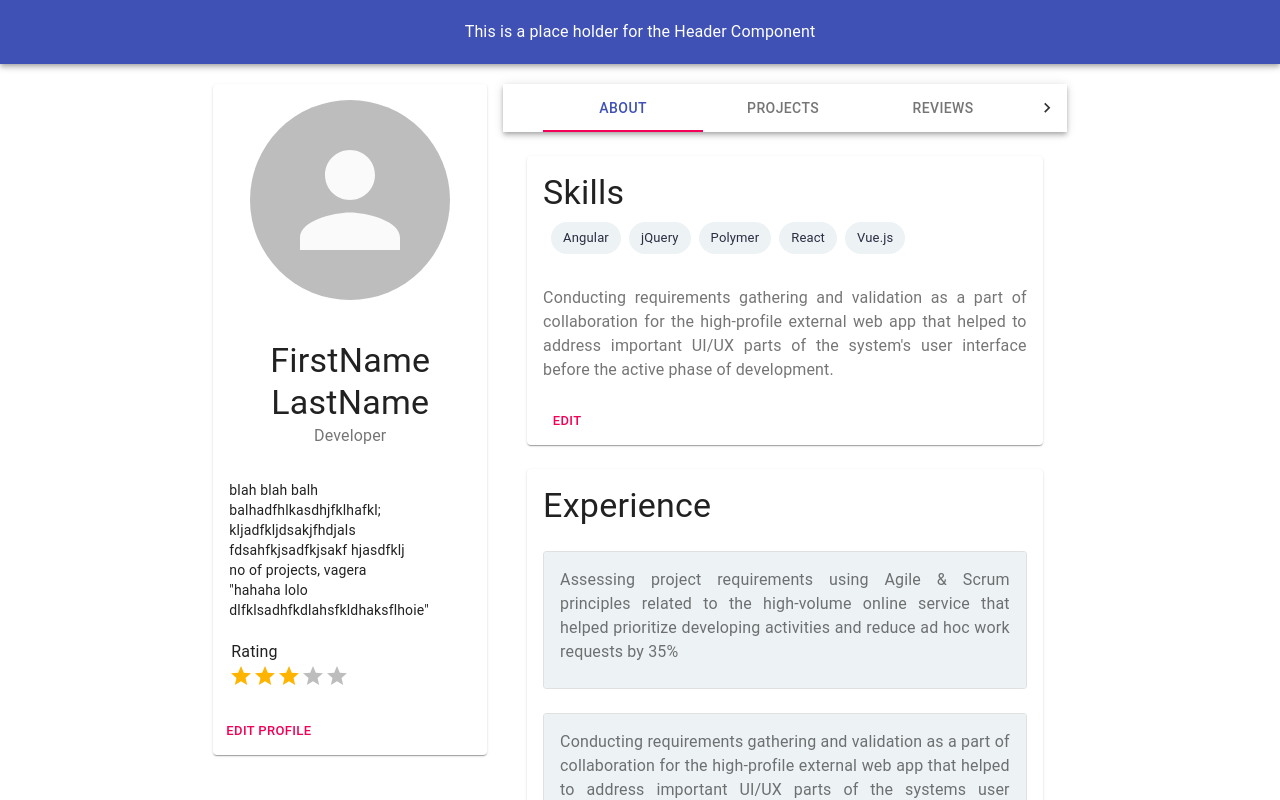
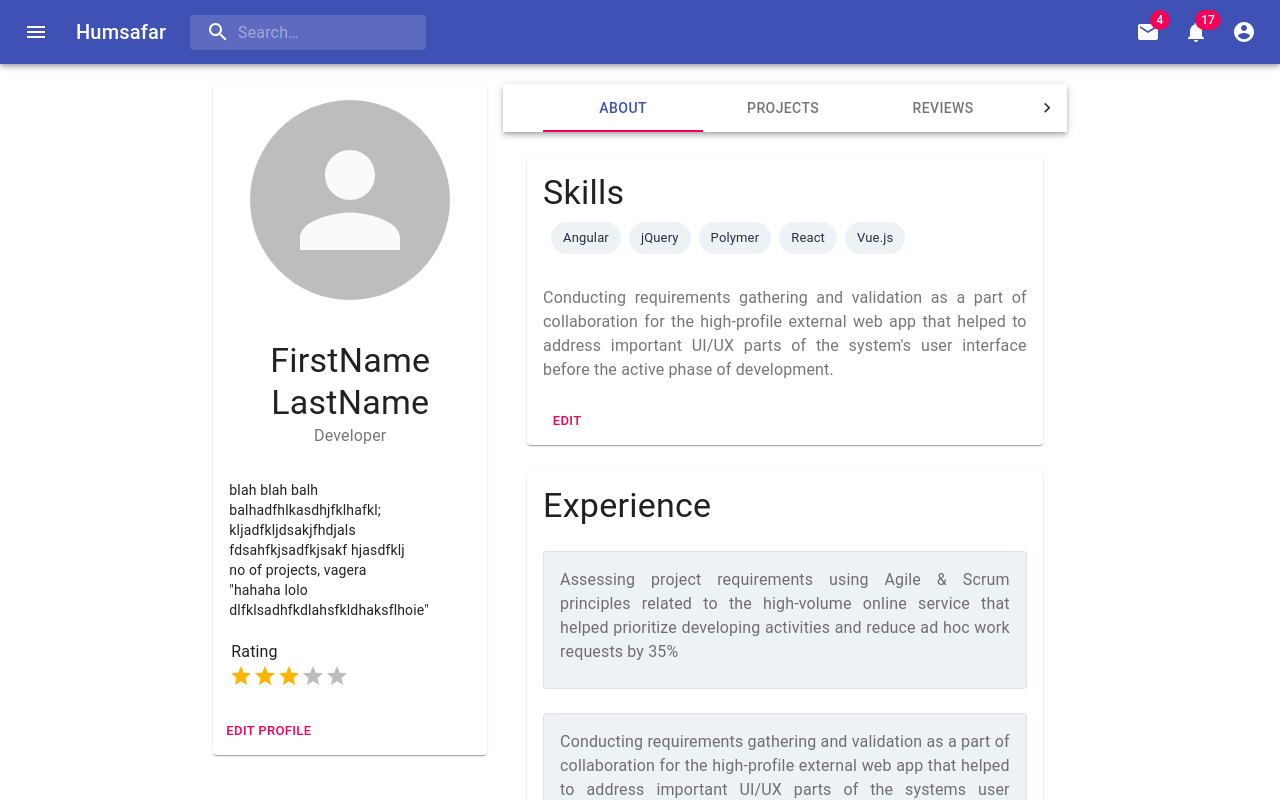
Before and after one commit to theNaukiMatic/Sem-V, a React (Create React App) app: page / in a window 1280 px wide. Shown: the top 800 px of the page. Built offline with nearby package versions, Linux system fonts and the light colour scheme; the HTML template or start-up script is replaced by a standard one.

Commit message:
navbar added

```diff
--- a/src/components/HeaderComponent.js
+++ b/src/components/HeaderComponent.js
@@ -1,22 +1,232 @@
 import React from 'react';
-import { AppBar, Typography, Toolbar } from '@material-ui/core';
-import {makeStyles} from '@material-ui/styles';
+import { fade, makeStyles } from '@material-ui/core/styles';
+import AppBar from '@material-ui/core/AppBar';
+import Toolbar from '@material-ui/core/Toolbar';
+import IconButton from '@material-ui/core/IconButton';
+import Typography from '@material-ui/core/Typography';
+import InputBase from '@material-ui/core/InputBase';
+import Badge from '@material-ui/core/Badge';
+import MenuItem from '@material-ui/core/MenuItem';
+import Menu from '@material-ui/core/Menu';
+import MenuIcon from '@material-ui/icons/Menu';
+import SearchIcon from '@material-ui/icons/Search';
+import AccountCircle from '@material-ui/icons/AccountCircle';
+import MailIcon from '@material-ui/icons/Mail';
+import NotificationsIcon from '@material-ui/icons/Notifications';
+import MoreIcon from '@material-ui/icons/MoreVert';
 
-const useStyles = makeStyles(() => ({
-    typoGraphyStyles:{
-        alignItems : 'center'
-    }
+const useStyles = makeStyles((theme) => ({
+    grow: {
+        flexGrow: 1,
+    },
+    menuButton: {
+        marginRight: theme.spacing(2),
+    },
+    title: {
+        display: 'none',
+        [theme.breakpoints.up('sm')]: {
+            display: 'block',
+        },
+    },
+    search: {
+        position: 'relative',
+        borderRadius: theme.shape.borderRadius,
+        backgroundColor: fade(theme.palette.common.white, 0.15),
+        '&:hover': {
+            backgroundColor: fade(theme.palette.common.white, 0.25),
+        },
+        marginRight: theme.spacing(2),
+        marginLeft: 0,
+        width: '100%',
+        [theme.breakpoints.up('sm')]: {
+            marginLeft: theme.spacing(3),
+            width: 'auto',
+        },
+    },
+    searchIcon: {
+        padding: theme.spacing(0, 2),
+        height: '100%',
+        position: 'absolute',
+        pointerEvents: 'none',
+        display: 'flex',
+        alignItems: 'center',
+        justifyContent: 'center',
+    },
+    inputRoot: {
+        color: 'inherit',
+    },
+    inputInput: {
+        padding: theme.spacing(1, 1, 1, 0),
+        // vertical padding + font size from searchIcon
+        paddingLeft: `calc(1em + ${theme.spacing(4)}px)`,
+        transition: theme.transitions.create('width'),
+        width: '100%',
+        [theme.breakpoints.up('md')]: {
+            width: '20ch',
+        },
+    },
+    sectionDesktop: {
+        display: 'none',
+        [theme.breakpoints.up('md')]: {
+            display: 'flex',
+        },
+    },
+    sectionMobile: {
+        display: 'flex',
+        [theme.breakpoints.up('md')]: {
+            display: 'none',
+        },
+    },
 }));
-const Header = () => {
+
+export default function Navbar() {
     const classes = useStyles();
+    const [anchorEl, setAnchorEl] = React.useState(null);
+    const [mobileMoreAnchorEl, setMobileMoreAnchorEl] = React.useState(null);
+
+    const isMenuOpen = Boolean(anchorEl);
+    const isMobileMenuOpen = Boolean(mobileMoreAnchorEl);
+
+    const handleProfileMenuOpen = (event) => {
+        setAnchorEl(event.currentTarget);
+    };
+
+    const handleMobileMenuClose = () => {
+        setMobileMoreAnchorEl(null);
+    };
+
+    const handleMenuClose = () => {
+        setAnchorEl(null);
+        handleMobileMenuClose();
+    };
+
+    const handleMobileMenuOpen = (event) => {
+        setMobileMoreAnchorEl(event.currentTarget);
+    };
+
+    const menuId = 'primary-search-account-menu';
+    const renderMenu = (
+        <Menu
+            anchorEl={anchorEl}
+            anchorOrigin={{ vertical: 'top', horizontal: 'right' }}
+            id={menuId}
+            keepMounted
+            transformOrigin={{ vertical: 'top', horizontal: 'right' }}
+            open={isMenuOpen}
+            onClose={handleMenuClose}
+        >
+            <MenuItem onClick={handleMenuClose}>Profile</MenuItem>
+            <MenuItem onClick={handleMenuClose}>My account</MenuItem>
+        </Menu>
+    );
+
+    const mobileMenuId = 'primary-search-account-menu-mobile';
+    const renderMobileMenu = (
+        <Menu
+            anchorEl={mobileMoreAnchorEl}
+            anchorOrigin={{ vertical: 'top', horizontal: 'right' }}
+            id={mobileMenuId}
+            keepMounted
+            transformOrigin={{ vertical: 'top', horizontal: 'right' }}
+            open={isMobileMenuOpen}
+            onClose={handleMobileMenuClose}
+        >
+            <MenuItem>
+                <IconButton aria-label="show 4 new mails" color="inherit">
+                    <Badge badgeContent={4} color="secondary">
+                        <MailIcon />
+                    </Badge>
+                </IconButton>
+                <p>Messages</p>
+            </MenuItem>
+            <MenuItem>
+                <IconButton aria-label="show 11 new notifications" color="inherit">
+                    <Badge badgeContent={11} color="secondary">
+                        <NotificationsIcon />
+                    </Badge>
+                </IconButton>
+                <p>Notifications</p>
+            </MenuItem>
+            <MenuItem onClick={handleProfileMenuOpen}>
+                <IconButton
+                    aria-label="account of current user"
+                    aria-controls="primary-search-account-menu"
+                    aria-haspopup="true"
+                    color="inherit"
+                >
+                    <AccountCircle />
+                </IconButton>
+                <p>Profile</p>
+            </MenuItem>
+        </Menu>
+    );
+
     return (
-        <AppBar position="static" className = {classes.typoGraphyStyles}>
-            <Toolbar >
-                <Typography  >
-                    This is a place holder for the Header Component
-                </Typography>
-            </Toolbar>
-        </AppBar>
+        <div className={classes.grow}>
+            <AppBar position="static">
+                <Toolbar>
+                    <IconButton
+                        edge="start"
+                        className={classes.menuButton}
+                        color="inherit"
+                        aria-label="open drawer"
+                    >
+                        <MenuIcon />
+                    </IconButton>
+                    <Typography className={classes.title} variant="h6" noWrap>
+                        Humsafar
+          </Typography>
+                    <div className={classes.search}>
+                        <div className={classes.searchIcon}>
+                            <SearchIcon />
+                        </div>
+                        <InputBase
+                            placeholder="Search…"
+                            classes={{
+                                root: classes.inputRoot,
+                                input: classes.inputInput,
+                            }}
+                            inputProps={{ 'aria-label': 'search' }}
+                        />
+                    </div>
+                    <div className={classes.grow} />
+                    <div className={classes.sectionDesktop}>
+                        <IconButton aria-label="show 4 new mails" color="inherit">
+                            <Badge badgeContent={4} color="secondary">
+                                <MailIcon />
+                            </Badge>
+                        </IconButton>
+                        <IconButton aria-label="show 17 new notifications" color="inherit">
+                            <Badge badgeContent={17} color="secondary">
+                                <NotificationsIcon />
+                            </Badge>
+                        </IconButton>
+                        <IconButton
+                            edge="end"
+                            aria-label="account of current user"
+                            aria-controls={menuId}
+                            aria-haspopup="true"
+                            onClick={handleProfileMenuOpen}
+                            color="inherit"
+                        >
+                            <AccountCircle />
+                        </IconButton>
+                    </div>
+                    <div className={classes.sectionMobile}>
+                        <IconButton
+                            aria-label="show more"
+                            aria-controls={mobileMenuId}
+                            aria-haspopup="true"
+                            onClick={handleMobileMenuOpen}
+                            color="inherit"
+                        >
+                            <MoreIcon />
+                        </IconButton>
+                    </div>
+                </Toolbar>
+            </AppBar>
+            {renderMobileMenu}
+            {renderMenu}
+        </div>
     );
-};
-export default Header;
+}
--- a/src/components/Profile/ProfileAboutComp.js
+++ b/src/components/Profile/ProfileAboutComp.js
@@ -1,29 +1,35 @@
-import React from 'react';
-import { Grid, Card, CardContent, Typography, CardActions, Button } from '@material-ui/core';
-import { makeStyles } from '@material-ui/core/styles';
+import React from "react";
+import {
+	Grid,
+	Card,
+	CardContent,
+	Typography,
+	CardActions,
+	Button,
+} from "@material-ui/core";
+import { makeStyles } from "@material-ui/core/styles";
 
-import Chip from '@material-ui/core/Chip';
-import Paper from '@material-ui/core/Paper';
-import TagFacesIcon from '@material-ui/icons/TagFaces';
+import Chip from "@material-ui/core/Chip";
+import Paper from "@material-ui/core/Paper";
+import TagFacesIcon from "@material-ui/icons/TagFaces";
 
-const useStyles = makeStyles((theme) =>({
+const useStyles = makeStyles((theme) => ({
 	root: {
-        display: 'flex',
-        justifyContent: 'left',
-        flexWrap: 'wrap',
-        listStyle: 'none',
+		display: "flex",
+		justifyContent: "left",
+		flexWrap: "wrap",
+		listStyle: "none",
 		padding: theme.spacing(0.5),
 		margin: 0,
-        background:'paper'
+		background: "paper",
 	},
 	chip: {
 		margin: theme.spacing(0.5),
-        background:"#EDF2F4",
-        color:"#2B2D42",
+		background: "#EDF2F4",
+		color: "#2B2D42",
 	},
 	title: {
 		fontSize: 14,
-
 	},
 	pos: {
 		//   margin: -5
@@ -32,39 +38,42 @@ const useStyles = makeStyles((theme) =>({
 		width: theme.spacing(25),
 		height: theme.spacing(25),
 	},
-    makeCenter:{
+	makeCenter: {
 		// display :'flex',
 		// flexDirection:"col",
-      justifyContent:'center',
-      margin : 'auto',
-      alignItems : 'center'
+		justifyContent: "center",
+		margin: "auto",
+		alignItems: "center",
 	},
-  cardBackround:{
-    background: "white"
+	cardBackround: {
+		background: "white",
 	},
-  cardContent:{
-      background: "#EDF2F4"
-  }
+	cardContent: {
+		background: "#EDF2F4",
+	},
 }));
 
-const Skills =  ()=>{
+const Skills = () => {
 	const classes = useStyles();
 
 	const [chipData, setChipData] = React.useState([
-        { key: 0, label: 'Angular' },
-        { key: 1, label: 'jQuery' },
-        { key: 2, label: 'Polymer' },
-        { key: 3, label: 'React' },
-        { key: 4, label: 'Vue.js' },
+		{ key: 0, label: "Angular" },
+		{ key: 1, label: "jQuery" },
+		{ key: 2, label: "Polymer" },
+		{ key: 3, label: "React" },
+		{ key: 4, label: "Vue.js" },
 	]);
-      const skillDes = "Conducting requirements gathering and validation as a part of collaboration for the high-profile external web app that helped to address important UI/UX parts of the system's user interface before the active phase of development.";
+	const skillDes =
+		"Conducting requirements gathering and validation as a part of collaboration for the high-profile external web app that helped to address important UI/UX parts of the system's user interface before the active phase of development.";
 
 	const handleDelete = (chipToDelete) => () => {
-        setChipData((chips) => chips.filter((chip) => chip.key !== chipToDelete.key));
+		setChipData((chips) =>
+			chips.filter((chip) => chip.key !== chipToDelete.key)
+		);
 	};
-    return(
+	return (
 		<Card>
-            <CardContent >
+			<CardContent>
 				<Grid container>
 					<Grid item>
 						<Typography variant="h4" component="h2" align="left">
@@ -76,7 +85,7 @@ const Skills =  ()=>{
 							{chipData.map((data) => {
 								let icon;
 
-                            if (data.label === 'React') {
+								if (data.label === "React") {
 									icon = <TagFacesIcon />;
 								}
 
@@ -95,30 +104,55 @@ const Skills =  ()=>{
 							})}
 						</div>
 						{/* //chips code ends here */}
-                    <br/>
-                    <Typography className={classes.pos} color="textSecondary" align="justify">
+						<br />
+						<Typography
+							className={classes.pos}
+							color="textSecondary"
+							align="justify">
 							{skillDes}
 						</Typography>
 					</Grid>
 				</Grid>
 			</CardContent>
 			<CardActions>
-            <Button size="small" color = "secondary">Edit</Button>
+				<Button size="small" color="secondary">
+					Edit
+				</Button>
 			</CardActions>
 		</Card>
 	);
-}
-const Experiences =  ()=>{
+};
+const Experiences = () => {
 	const classes = useStyles();
 	const [experienceData, setExperienceData] = React.useState([
-        { key: 0, label: 'Assessing project requirements using Agile & Scrum principles related to the high-volume online service that helped prioritize developing activities and reduce ad hoc work requests by 35%' },
-        { key: 1, label: 'Conducting requirements gathering and validation as a part of collaboration for the high-profile external web app that helped to address important UI/UX parts of the systems user interface before the active phase of development' },
-        { key: 2, label: 'Documenting solution architecture for the high-profile progressive web application standardizing the way of development amongst different projects and mitigating code duplicity' },
-        { key: 3, label: 'Maintaining newly developed and legacy systems high-profile progressive web application utilizing ORD and ASP.NET ' },
-        { key: 4, label: 'Performance tunning of the legacy data storages and search queries of the critical progressive web applicationusing DAX and ORD resulting in response time decrease by 79%.js' },
+		{
+			key: 0,
+			label:
+				"Assessing project requirements using Agile & Scrum principles related to the high-volume online service that helped prioritize developing activities and reduce ad hoc work requests by 35%",
+		},
+		{
+			key: 1,
+			label:
+				"Conducting requirements gathering and validation as a part of collaboration for the high-profile external web app that helped to address important UI/UX parts of the systems user interface before the active phase of development",
+		},
+		{
+			key: 2,
+			label:
+				"Documenting solution architecture for the high-profile progressive web application standardizing the way of development amongst different projects and mitigating code duplicity",
+		},
+		{
+			key: 3,
+			label:
+				"Maintaining newly developed and legacy systems high-profile progressive web application utilizing ORD and ASP.NET ",
+		},
+		{
+			key: 4,
+			label:
+				"Performance tunning of the legacy data storages and search queries of the critical progressive web applicationusing DAX and ORD resulting in response time decrease by 79%.js",
+		},
 	]);
-    return(
-        <Card className = {classes.cardBackround}>
+	return (
+		<Card className={classes.cardBackround}>
 			<CardContent>
 				<Grid container>
 					<Grid item>
@@ -126,39 +160,43 @@ const Experiences =  ()=>{
 							Experience
 						</Typography>
 
-
 						<br />
 
 						<div>
 							{experienceData.map((data) => {
 								return (
-                                <li >
+									<li>
 										<Card variant="outlined">
-                                        <CardContent className={classes.cardContent}>
-                                            <Typography className={classes.pos} color="textSecondary" align="justify"> {data.label}</Typography>
+											<CardContent
+												className={classes.cardContent}>
+												<Typography
+													className={classes.pos}
+													color="textSecondary"
+													align="justify">
+													{" "}
+													{data.label}
+												</Typography>
 											</CardContent>
 										</Card>
-                                    <br/>
+										<br />
 									</li>
 								);
 							})}
 						</div>
-
 					</Grid>
 				</Grid>
 			</CardContent>
 			<CardActions>
-            <Button size="small" color = "secondary">Edit</Button>
+				<Button size="small" color="secondary">
+					Edit
+				</Button>
 			</CardActions>
 		</Card>
 	);
-}
+};
 
 const ProfileAbout = () => {
-
-
-
-    return(
+	return (
 		<div>
 			<div>
 				<Skills />
@@ -169,5 +207,5 @@ const ProfileAbout = () => {
 			</div>
 		</div>
 	);
-}
+};
 export default ProfileAbout;
```
Also changed, not shown: src/components/Profile/ProfilePostsComp.js (+3 -6 lines), src/components/Profile/ProfileProjectsComp.js (+14 -14 lines), src/components/Profile/ProfileReviewsComp.js (+2 -5 lines), src/components/Profile/ProfileRightComp.js (+6 -5 lines), src/serviceWorker.js (+23 -22 lines). Lines whose indentation alone changed are shown as unchanged.
